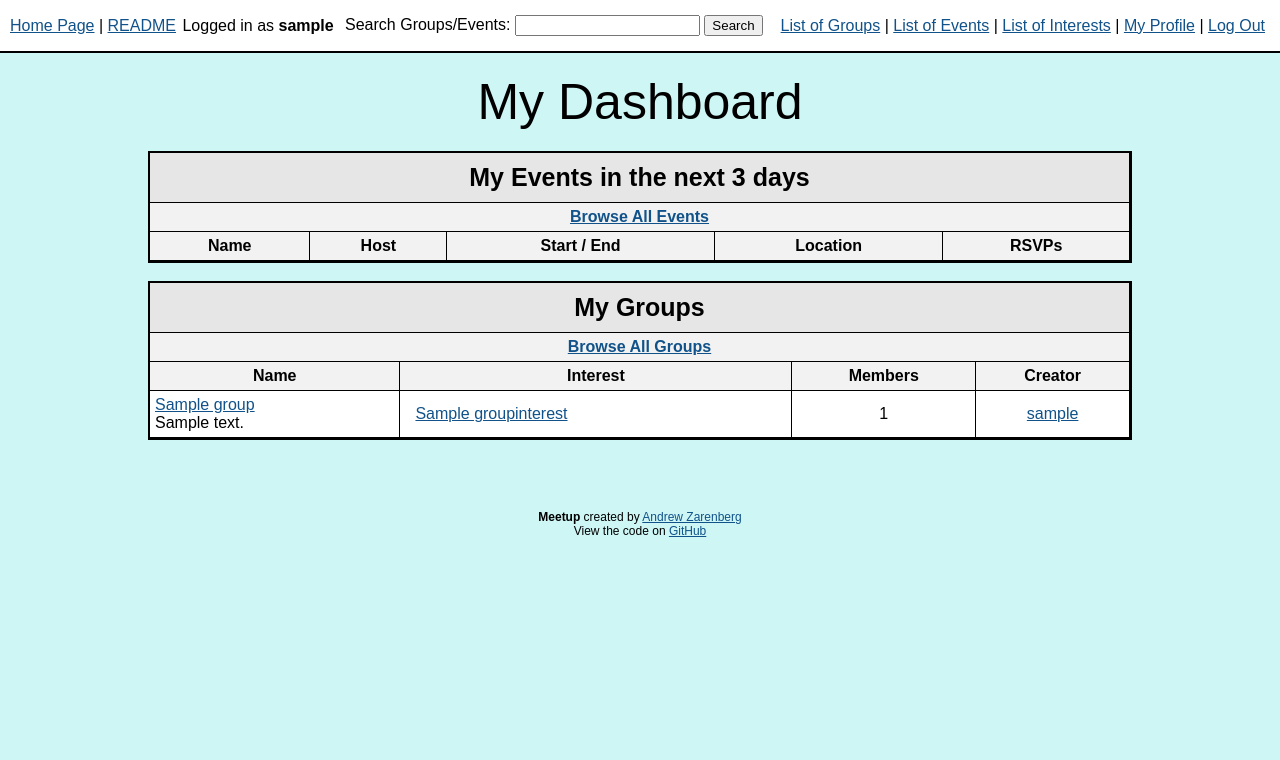
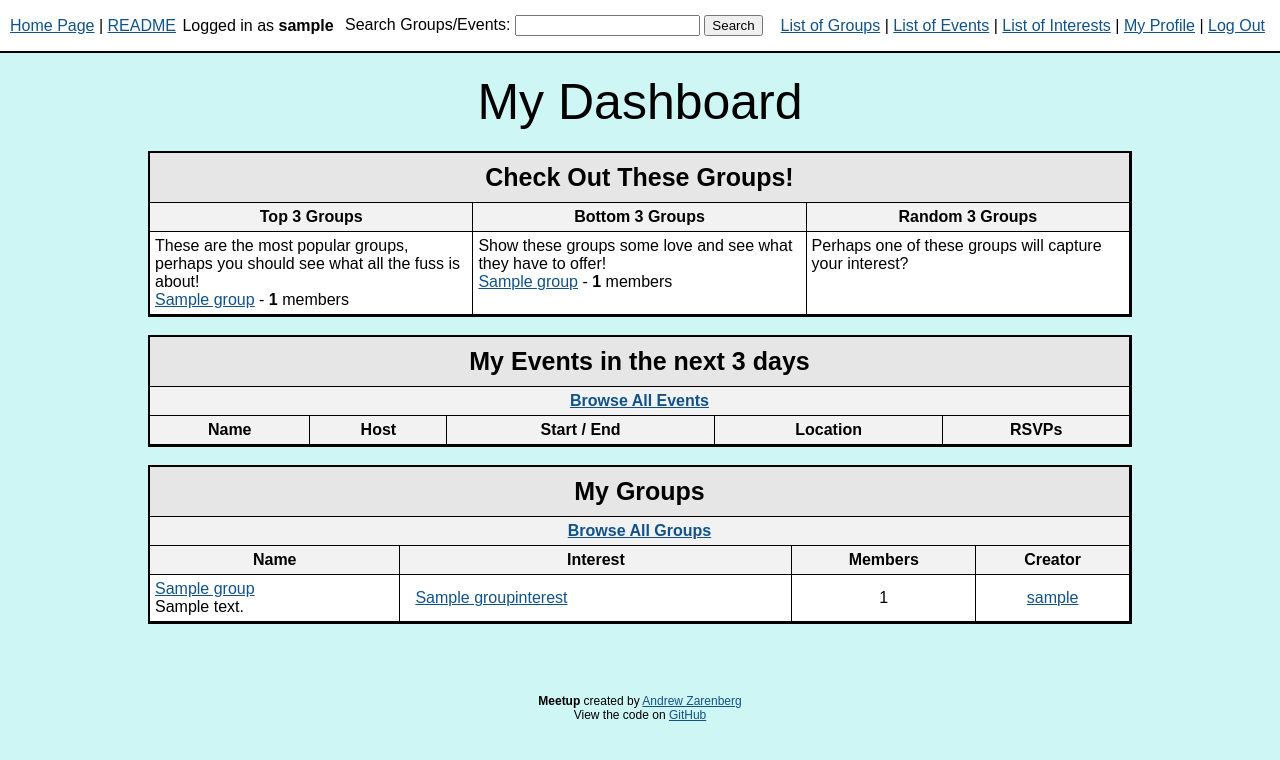
Before and after one commit to Andrew-Zarenberg/Meetup, a PHP site: page /index.php in a window 1280 px wide. Shown: the top 760 px of the page. Run offline with PHP 8.4, Linux system fonts and the light colour scheme; the visitor is signed in with stand-in values (Sample User, id 1); tables that the repository leaves empty or names only in its code hold one stand-in row (values such as "Sample post"); lists and menus that the app fills with data are empty.

Commit message:
added dashboard top 3 / bottom 3 / random 3 groups

```diff
--- a/index.php
+++ b/index.php
@@ -36,6 +36,70 @@
 			<?php print_errors($error, $success); ?>
 
 			<!--<div id="main_box">-->
+
+
+
+				<table cellspacing="0">
+					<tr>
+						<th colspan="3" class="table_header">Check Out These Groups!</th>
+					</tr>
+
+					<tr>
+						<th>Top 3 Groups</th>
+						<th>Bottom 3 Groups</th>
+						<th>Random 3 Groups</th>
+					</tr>
+
+					<tr>
+						<td style="width:33%;vertical-align:top">
+							<div>These are the most popular groups, perhaps you should see what all the fuss is about!</div>
+
+						<?php
+							if($stmt = $mysqli->prepare("SELECT g.group_id, g.group_name, (SELECT count(*) FROM groupuser WHERE groupuser.group_id=g.group_id) num_members FROM `group` g ORDER BY num_members DESC LIMIT 3")){
+								$stmt->execute();
+								$stmt->bind_result($group_id, $group_name, $num_members);
+								while($stmt->fetch()){
+									echo '<div><a href="group.php?id='.$group_id.'">'.$group_name.'</a> - <strong>'.$num_members.'</strong> members</div>';
+								}
+							}
+						?>
+
+						</td>
+
+						<td style="width:34%;vertical-align:top">
+							<div>Show these groups some love and see what they have to offer!</div>
+
+						<?php
+							if($stmt = $mysqli->prepare("SELECT g.group_id, g.group_name, (SELECT count(*) FROM groupuser WHERE groupuser.group_id=g.group_id) num_members FROM `group` g ORDER BY num_members LIMIT 3")){
+								$stmt->execute();
+								$stmt->bind_result($group_id, $group_name, $num_members);
+								while($stmt->fetch()){
+									echo '<div><a href="group.php?id='.$group_id.'">'.$group_name.'</a> - <strong>'.$num_members.'</strong> members</div>';
+								}
+							}
+						?>
+						</td>
+
+						<td style="width:33%;vertical-align:top;">
+							<div>Perhaps one of these groups will capture your interest?</div>
+
+						<?php
+							// For random, make sure user is NOT in that group
+							if($stmt = $mysqli->prepare("SELECT g.group_id, g.group_name, (SELECT count(*) FROM groupuser WHERE groupuser.group_id=g.group_id) num_members FROM `group` g WHERE ? NOT IN (SELECT username FROM groupuser WHERE groupuser.group_id=g.group_id) ORDER BY RAND() DESC LIMIT 3")){
+								$stmt->bind_param("s",$username);
+								$stmt->execute();
+								$stmt->bind_result($group_id, $group_name, $num_members);
+								while($stmt->fetch()){
+									echo '<div><a href="group.php?id='.$group_id.'">'.$group_name.'</a> - <strong>'.$num_members.'</strong> members</div>';
+								}
+							}
+						?>
+						</td>
+
+					</tr>
+				</table><br />
+
+
 
 				<table cellspacing="0">
 					<tr>
```
